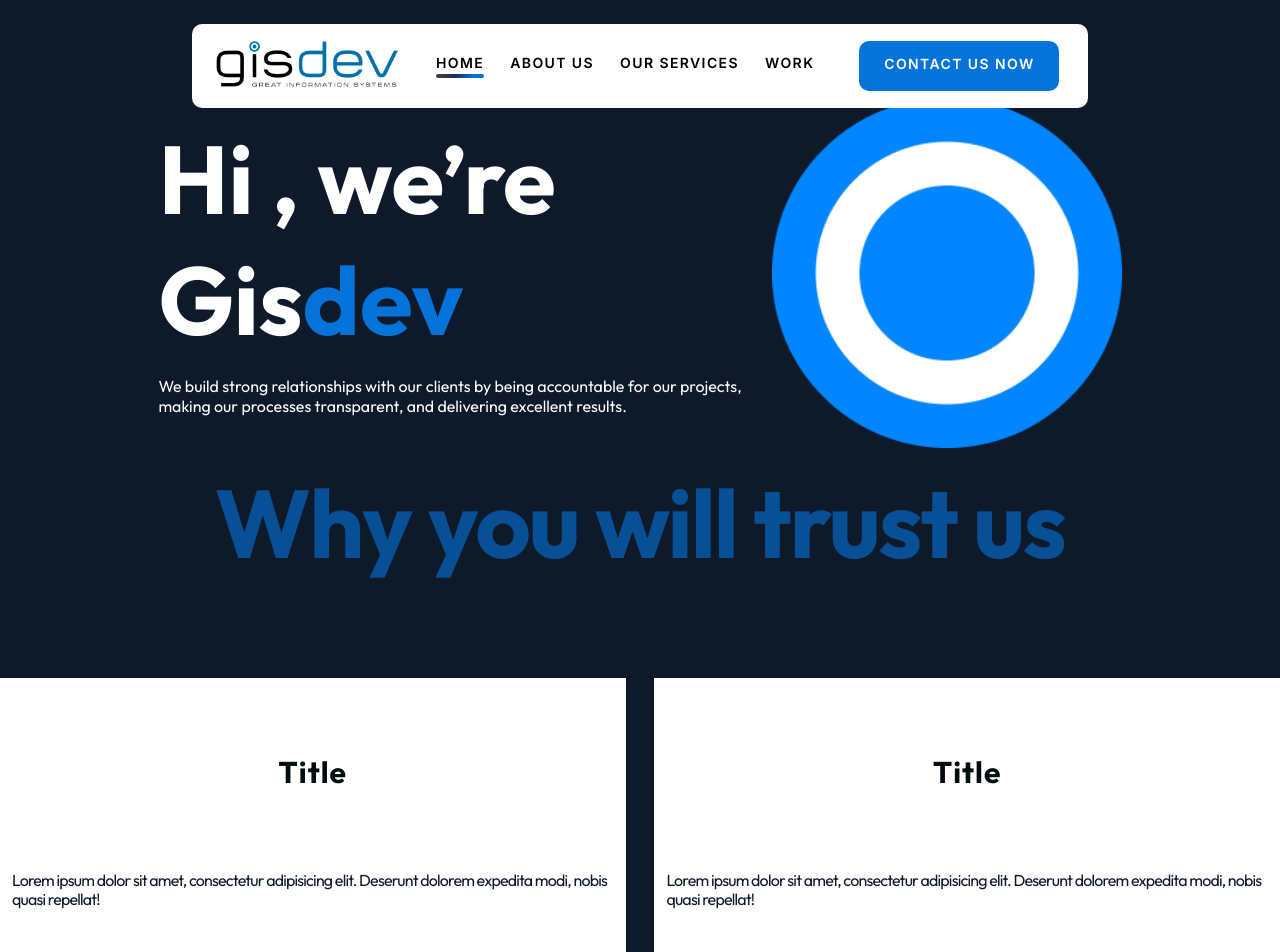
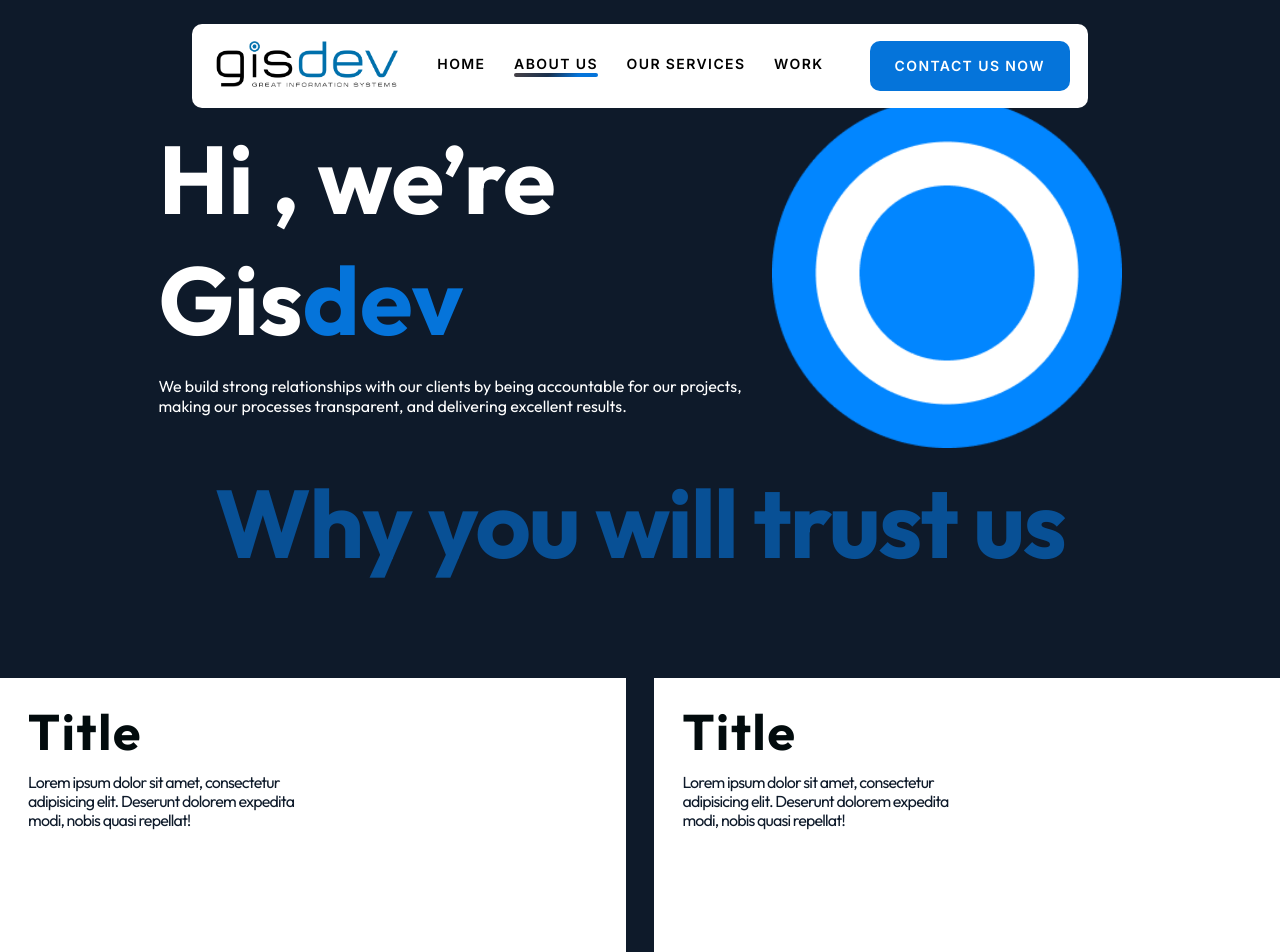
Before and after one commit to Gisdev-Albania/gisdev-website, a Next.js app: page /about-us in a window 1280 px wide. Shown: the top 952 px of the page. Built offline with nearby package versions, Linux system fonts and the light colour scheme.

Commit message:
Updated home

```diff
--- a/components/CardWraper/CardWrapper.tsx
+++ b/components/CardWraper/CardWrapper.tsx
@@ -20,16 +20,24 @@ export const CardWrapper: React.FunctionComponent<CardProps> = props => {
     <div className={styles.card__right__container}>
       <div className={styles.latest__work__title_card}>
         {primaryText ? (
+          <div>
+            {' '}
             <h2
               className={styles.latest__work__card__title}
               style={{ fontSize: '45px' }}
             >
               {title}
             </h2>
+            <p className={styles.card__paragraph}>{paragraph}</p>
+          </div>
         ) : (
+          <div>
+            {' '}
             <h2 className={styles.latest__work__card__title}>{title}</h2>
+            <p className={styles.card__paragraph}>{paragraph}</p>
+          </div>
         )}
-        <p className={styles.card__paragraph}>{paragraph}</p>
+
         <div className={styles.card__bottom}>
           {showButton === true ? (
             <Button onClick={onClick}>{buttonTitle}</Button>
--- a/components/CardZoomOutReveal/CardZoomOutReveal.tsx
+++ b/components/CardZoomOutReveal/CardZoomOutReveal.tsx
@@ -19,7 +19,11 @@ export const CardZoomOutReveal: React.FunctionComponent<
     <div className={styles.card}>
       <div className={styles.card__wrapper}>
         <figure>
-          <img src={imageSrc} alt={alt} />
+          <img
+            src={imageSrc}
+            alt={alt}
+            style={{ width: `${width}`, height: `${height}` }}
+          />
           <figcaption>
             <h2>{title}</h2>
             <p>{description}</p>
--- a/components/Header/Header.tsx
+++ b/components/Header/Header.tsx
@@ -1,4 +1,4 @@
-import React, { useRef, useState } from 'react';
+import React, { useEffect, useRef, useState } from 'react';
 import styles from '../../styles/components/Header.module.scss';
 import Head from 'next/head';
 import Image from 'next/image';
@@ -6,9 +6,17 @@ import Link from 'next/link';
 import { useScrollPosition } from './useScrollPosition';
 
 export const Header = () => {
-  const [activeTab, setActiveTab] = useState('home');
+  const [activeTab, setActiveTab] = useState('');
 
+  useEffect(() => {
+    let tab = window?.location?.pathname;
+    setActiveTab(tab);
+  });
+
+  // const activeTab = '/about-us';
   const scrollPosition = useScrollPosition();
+
+  console.log();
 
   return (
     <>
@@ -37,8 +45,7 @@ export const Header = () => {
               <Link href={'/'}>
                 <a
                   id={'home'}
-                  onClick={() => setActiveTab('/')}
-                  className={activeTab === 'home' ? styles.active : ''}
+                  className={activeTab === '/' ? styles.active : ''}
                 >
                   HOME
                 </a>
@@ -46,8 +53,7 @@ export const Header = () => {
               <Link href={'/about-us'}>
                 <a
                   id={'aboutUs'}
-                  onClick={() => setActiveTab('aboutUs')}
-                  className={activeTab === 'aboutUs' ? styles.active : ''}
+                  className={activeTab === '/about-us' ? styles.active : ''}
                 >
                   ABOUT US
                 </a>
@@ -55,8 +61,7 @@ export const Header = () => {
               <Link href={'services'}>
                 <a
                   id={'services'}
-                  onClick={() => setActiveTab('services')}
-                  className={activeTab === 'services' ? styles.active : ''}
+                  className={activeTab === '/services' ? styles.active : ''}
                 >
                   OUR SERVICES
                 </a>
@@ -64,8 +69,7 @@ export const Header = () => {
               <Link href={'our-work'}>
                 <a
                   id={'work'}
-                  onClick={() => setActiveTab('work')}
-                  className={activeTab === 'work' ? styles.active : ''}
+                  className={activeTab === '/our-work' ? styles.active : ''}
                 >
                   WORK
                 </a>
@@ -73,12 +77,12 @@ export const Header = () => {
               <div className={styles.header__navbar}>
                 <button className={styles.header__navbar__button}>
                   <Link href={'/contact-us'}>
-                    <a
+                    <span
                       id={'contactUs'}
                       className={styles.header__navbar__title}
                     >
                       CONTACT US NOW
-                    </a>
+                    </span>
                   </Link>
                 </button>
               </div>
@@ -89,3 +93,6 @@ export const Header = () => {
     </>
   );
 };
+function componentDidMount() {
+  throw new Error('Function not implemented.');
+}
--- a/styles/components/CardWrapper.module.scss
+++ b/styles/components/CardWrapper.module.scss
@@ -10,17 +10,18 @@
   .latest__work__title_card {
     display: flex;
     flex-direction: column;
-    align-items: center;
+    align-items: flex-start;
     //gap: 25px;
-    justify-content: space-evenly;
+    justify-content: space-between;
     width: 100%;
     height: 100%;
+    padding: 1rem;
 
     .latest__work__card__title {
       font-family: 'Outfit';
       font-style: normal;
       font-weight: 700;
-      font-size: 30px;
+      font-size: 50px;
       line-height: 103.02%;
       letter-spacing: 0.035em;
       color: $body_bg;
@@ -28,7 +29,7 @@
     }
     .card__paragraph {
       font-family: 'Outfit';
-      //width: 90%;
+      width: 50%;
       font-style: normal;
       font-weight: 400;
       font-size: 16px;
--- a/styles/components/Clients.module.scss
+++ b/styles/components/Clients.module.scss
@@ -50,11 +50,10 @@
             font-family: 'Outfit';
             font-style: normal;
             font-weight: 700;
-            font-size: 53px;
-            line-height: 103.02%;
+            font-size: 20px;
+
             letter-spacing: 0.035em;
             color: #0e1a2a;
-            padding-left: 19px;
           }
         }
 
--- a/styles/components/Header.module.scss
+++ b/styles/components/Header.module.scss
@@ -38,9 +38,9 @@
     width: 650px;
 
     a {
-      margin: 2%;
+      margin: 2.2%;
 
-      padding-bottom: 4px;
+      // padding-bottom: 3px;
       font-family: 'Inter', sans-serif;
       font-style: normal;
       font-weight: 700;
@@ -104,6 +104,7 @@
           line-height: 117.52%;
           letter-spacing: 0.1em;
           color: white;
+          cursor: pointer;
         }
       }
     }
```
Also changed, not shown: components/Button/Button.tsx (+9 -4 lines), components/Home/LatestWork/LatestWork.tsx (+38 -4 lines), pages/contact-us.tsx (+9 -7 lines), styles/components/LatestWork.module.scss (+17 -0 lines). Lines whose indentation alone changed are shown as unchanged.
